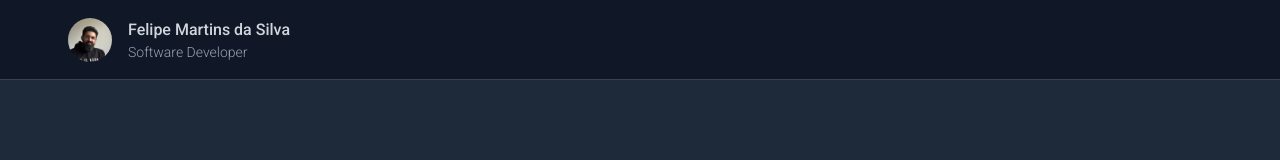
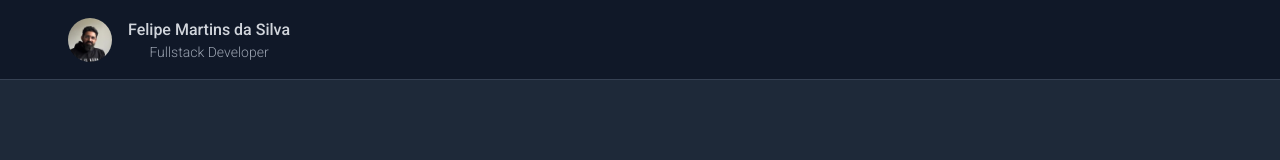
Before and after one commit to f3lipems/f3lipe, an Angular app: page / in a window 1280 px wide. Shown: the top 160 px of the page. Built offline with nearby package versions, Linux system fonts and the light colour scheme.

Commit message:
add animation on user subtitle

```diff
--- a/package.json
+++ b/package.json
@@ -11,6 +11,7 @@
   },
   "private": true,
   "dependencies": {
+    "@angular/animations": "^19.2.10",
     "@angular/cdk": "^19.2.14",
     "@angular/common": "^19.2.0",
     "@angular/compiler": "^19.2.0",
--- a/src/app/app.config.server.ts
+++ b/src/app/app.config.server.ts
@@ -3,13 +3,13 @@ import { provideServerRendering } from '@angular/platform-server';
 import { provideServerRouting } from '@angular/ssr';
 import { appConfig } from './app.config';
 import { serverRoutes } from './app.routes.server';
-// import { provideAnimations } from '@angular/platform-browser/animations';
+import { provideNoopAnimations } from '@angular/platform-browser/animations';
 
 const serverConfig: ApplicationConfig = {
   providers: [
     provideServerRendering(),
     provideServerRouting(serverRoutes),
-    // provideAnimations()
+    provideNoopAnimations()
   ]
 };
 
--- a/src/app/app.config.ts
+++ b/src/app/app.config.ts
@@ -4,6 +4,13 @@ import { provideRouter } from '@angular/router';
 import { routes } from './app.routes';
 import { provideClientHydration, withEventReplay } from '@angular/platform-browser';
 
+import { provideAnimations } from '@angular/platform-browser/animations';
+
 export const appConfig: ApplicationConfig = {
-  providers: [provideZoneChangeDetection({ eventCoalescing: true }), provideRouter(routes), provideClientHydration(withEventReplay())]
+  providers: [
+    provideZoneChangeDetection({ eventCoalescing: true }),
+    provideRouter(routes),
+    provideClientHydration(withEventReplay()),
+    provideAnimations()
+  ]
 };
--- a/src/app/components/user/user.component.css
+++ b/src/app/components/user/user.component.css
@@ -0,0 +1,11 @@
+.text-wrapper {
+    height: 20px;
+    overflow: hidden;
+    position: relative;
+}
+
+.animated-text {
+    position: absolute;
+    width: 100%;
+    text-align: center;
+}
--- a/src/app/components/user/user.component.html
+++ b/src/app/components/user/user.component.html
@@ -4,6 +4,15 @@
     </div>
     <div>
         <h2 class="font-medium text-gray-300">Felipe Martins da Silva</h2>
-        <h3 class="text-sm font-light text-gray-400">Software Developer</h3>
+        <h3 class="text-sm font-light text-gray-400">
+            <div class="text-wrapper">
+                <ng-container *ngFor="let text of [currentText]; trackBy: trackByFn">
+                    <div class="animated-text" [@textSwitch] [@.disabled]="!animationsEnabled">
+                        {{ text }}
+                    </div>
+                </ng-container>
+            </div>
+        </h3>
+
     </div>
 </div>
--- a/src/app/components/user/user.component.ts
+++ b/src/app/components/user/user.component.ts
@@ -1,12 +1,53 @@
-import { Component } from '@angular/core';
+import { AfterViewInit, Component, Inject, PLATFORM_ID } from '@angular/core';
+import { CommonModule } from '@angular/common';
+import { isPlatformBrowser } from '@angular/common';
+import {
+  trigger,
+  transition,
+  style,
+  animate
+} from '@angular/animations';
 
 @Component({
   selector: 'app-user',
-  imports: [],
+  imports: [CommonModule],
   templateUrl: './user.component.html',
-  styleUrl: './user.component.css'
+  styleUrl: './user.component.css',
+  animations: [
+    trigger('textSwitch', [
+      transition(':enter', [
+        style({ transform: 'translateY(100%)', opacity: 0 }),
+        animate('500ms ease-out', style({ transform: 'translateY(0)', opacity: 1 }))
+      ]),
+      transition(':leave', [
+        animate('500ms ease-in', style({ transform: 'translateY(-100%)', opacity: 0 }))
+      ])
+    ])
+  ]
 })
 
-export class UserComponent {
+export class UserComponent implements AfterViewInit {
+  texts = ['Software Engeneer', 'Fullstack Developer', 'Mobile & Web'];
+  currentIndex = 0;
+  animationsEnabled = false;
 
+  get currentText() {
+    return this.texts[this.currentIndex];
+  }
+
+
+  trackByFn(index: number, item: string): string {
+    return item;
+  }
+
+  constructor(@Inject(PLATFORM_ID) private platformId: Object) { }
+
+  ngAfterViewInit(): void {
+    if (isPlatformBrowser(this.platformId)) {
+      setInterval(() => {
+        this.animationsEnabled = true;
+        this.currentIndex = (this.currentIndex + 1) % this.texts.length;
+      }, 3000);
+    }
+  }
 }
```
Also changed, not shown: 1 other file (tests, documents, lock files or other folders).
